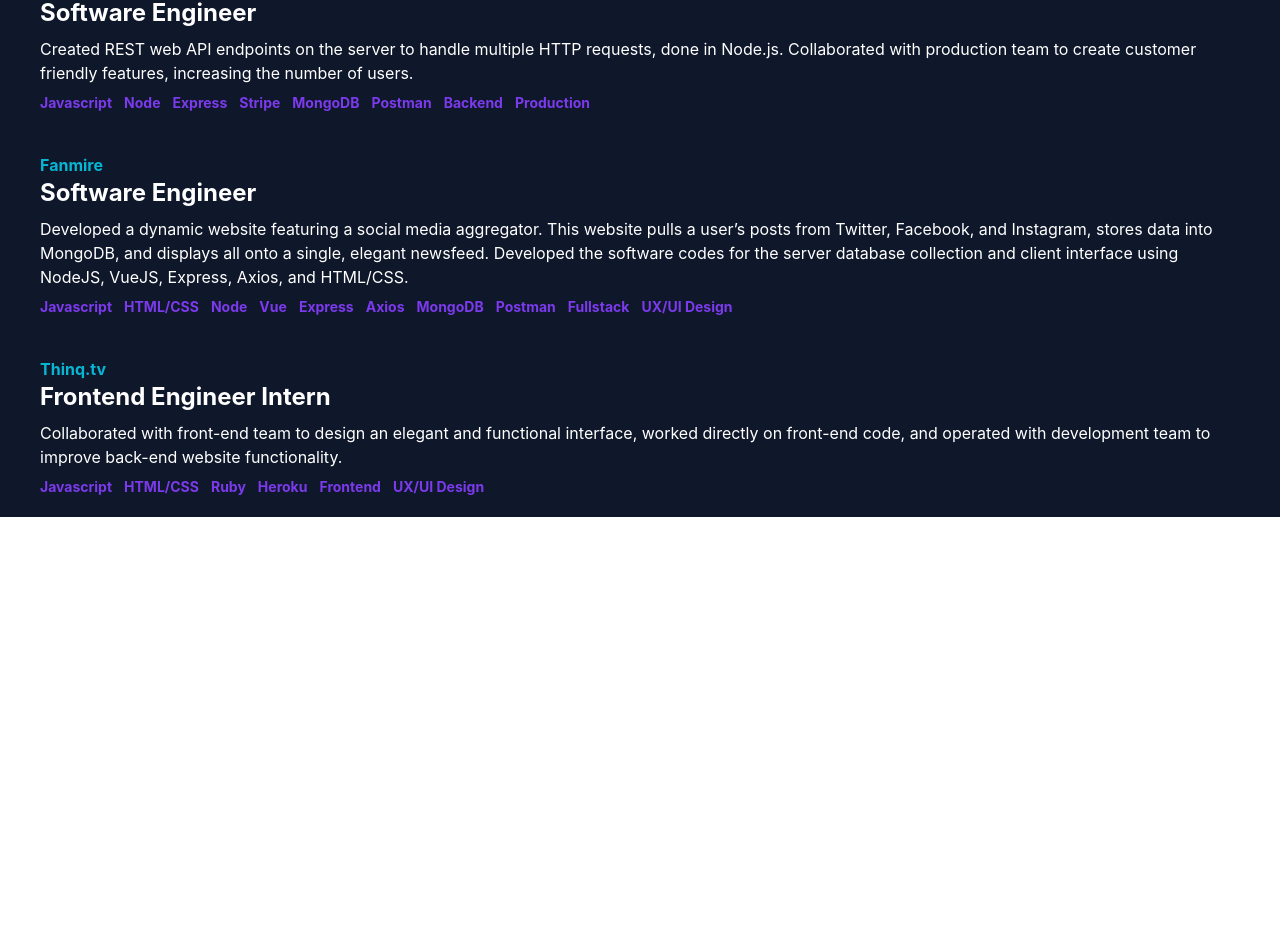
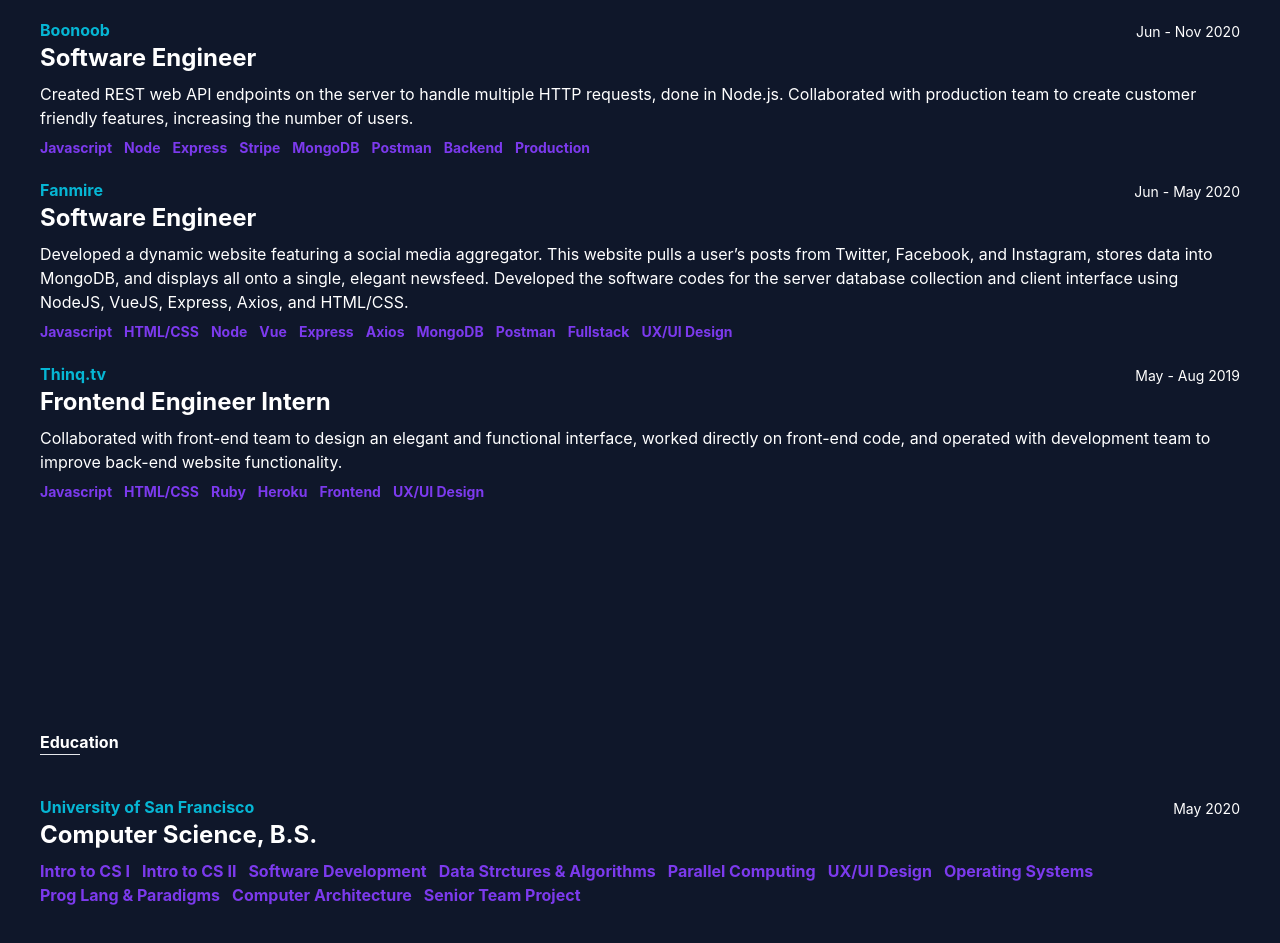
Before and after one commit to eedelosreyes2/web3-portfolio, a Next.js app: page / in a window 1280 px wide. Shown: the part 127-1070 px from the top of the page. Before the commit the page ends 800 px from the top, so only its background shows below. Built offline with nearby package versions, Linux system fonts and the light colour scheme.

Commit message:
education and dividers

```diff
--- /dev/null
+++ b/pages/clientData/education.json
@@ -0,0 +1,20 @@
+{
+  "education": {
+    "school": "University of San Francisco",
+    "degree": "Computer Science, B.S.",
+    "date": "May 2020",
+    "courses": [
+      "Intro to CS I",
+      "Intro to CS II",
+      "Software Development",
+      "Data Strctures & Algorithms",
+      "Parallel Computing",
+      "UX/UI Design",
+      "Operating Systems",
+      "Prog Lang & Paradigms",
+      "Computer Architecture",
+      "Senior Team Project"
+    ],
+    "url": "https://www.usfca.edu/"
+  }
+}
--- /dev/null
+++ b/pages/components/divider.js
@@ -0,0 +1,3 @@
+export default function Divider() {
+  return <div className="h-52"></div>;
+}
--- /dev/null
+++ b/pages/components/education.js
@@ -0,0 +1,27 @@
+import { education } from '../clientData/education.json';
+
+export default function Education() {
+  return (
+    <div>
+      <div className="font-bold">Education</div>
+      <hr className="pb-10 w-10" />
+      <div className="flex justify-between items-end">
+        <a
+          href={education.url}
+          target="_blank"
+          rel="noopener noreferrer"
+          className="font-bold text-cyan-500"
+        >
+          {education.school}
+        </a>
+        <div className="text-sm">{education.date}</div>
+      </div>
+      <div className="font-bold text-2xl pb-2">{education.degree}</div>
+      <div className="flex flex-wrap">
+        {education.courses.map((skill) => (
+          <div className="font-bold text-violet-600 pr-3">{skill}</div>
+        ))}
+      </div>
+    </div>
+  );
+}
--- a/pages/components/work.js
+++ b/pages/components/work.js
@@ -3,10 +3,12 @@
 export default function Work() {
   return (
     <div>
+      <div className="font-bold">Work Experience</div>
+      <hr className="pb-10 w-10" />
       {jobs.map((job) => (
-        <div className="py-5">
-          <div className="flex-column items-end pb-2">
-            <div>
+        <div className="pb-5">
+          <div className="flex-column pb-2">
+            <div className="flex justify-between items-end">
               <a
                 href={job.url}
                 target="_blank"
@@ -15,6 +17,7 @@
               >
                 {job.company}
               </a>
+              <div className="text-sm">{job.time}</div>
             </div>
             <div className="font-bold text-2xl">{job.title}</div>
           </div>
--- a/pages/index.js
+++ b/pages/index.js
@@ -1,6 +1,8 @@
 import Head from 'next/head';
 import Header from './components/header';
 import Work from './components/work';
+import Education from './components/education';
+import Divider from './components/divider';
 
 export default function Home() {
   return (
@@ -15,6 +17,9 @@
 
       <div className="mx-auto max-w-7xl pt-20 px-10">
         <Work />
+        <Divider />
+        <Education />
+        <Divider />
       </div>
     </div>
   );
```
